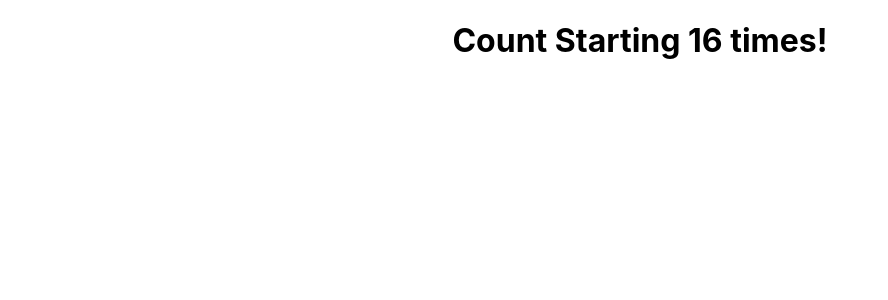
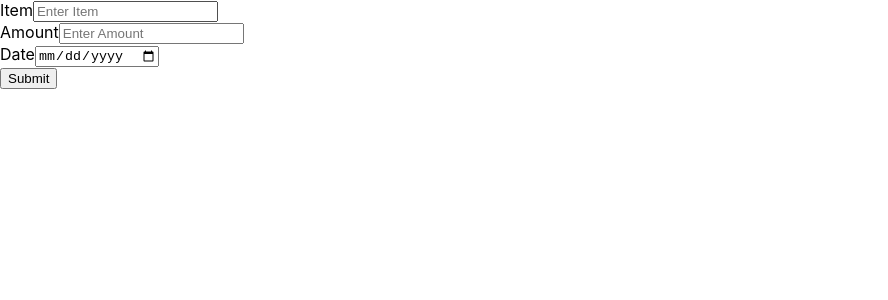
Before and after one commit to anurag-vns/my-react, a React (Create React App) app: page / in a window 1280 px wide. Shown: the top 300 px of the page, without its empty margins (0-888 px from the left). Built offline with nearby package versions, Linux system fonts and the light colour scheme.

Commit message:
Beginning Form Submission

```diff
--- a/src/App.js
+++ b/src/App.js
@@ -1,13 +1,21 @@
 import './App.css';
+import HelloCalculator from './components/Hello';
 import Timer from './components/Hello';
 import Hello from './components/Hello';
 
 function App(props) {
 
   return (
-    <div className="App">
-      <Timer></Timer>
+    <div className="container pt-5 bg-primary text-white text-center" id="root">
+      <div class="row">
+        <div class="col - sm-1"></div>
+        <div class="col- sm-10 bg-hite">
 
-	</div>);
+      <HelloCalculator></HelloCalculator>
+      </div>
+     <div class="col-sm-1"></div>
+	</div>
+  </div>
+  );
 }
 export default App;
--- a/src/components/Hello.js
+++ b/src/components/Hello.js
@@ -1,14 +1,32 @@
 import React,{useState, useEffect} from "react";
-function Timer() {
+function HelloCalculator(props) {
   const [count, setCount] = useState(0);
+const[num1,setAdd1]=useState(0);
+const[num2,setAdd2]=useState(0);
 
-  useEffect(() => {
-    setTimeout(() => {
-      setCount((count) => count + 1);
-    }, 500);
-  });
+return<form>
+  <div class="form-group">
+  <label for="Item">Item</label>
+  <input type="email" class="form-control" placeholder="Enter Item" id="Item"/>
+  </div>
 
-  return <h1> Count Starting {count} times!</h1>;
+  <div class="form-group">
+    <label for="amount">Amount</label>
+    <input type="amount" class="form-control" placeholder="Enter Amount" id="Amount"/>
+  </div>
+
+  <div>
+    <label for="date">Date</label>
+    <input type="date" class="form-control" placeholder="Enter Date" id ="Date"/>
+  </div>
+
+  <div>
+    <button type="Submit" class="btn btn-primary">Submit</button>
+  </div>
+
+</form>;
+
+
 }
 
-  export default Timer;
+  export default HelloCalculator;
```
